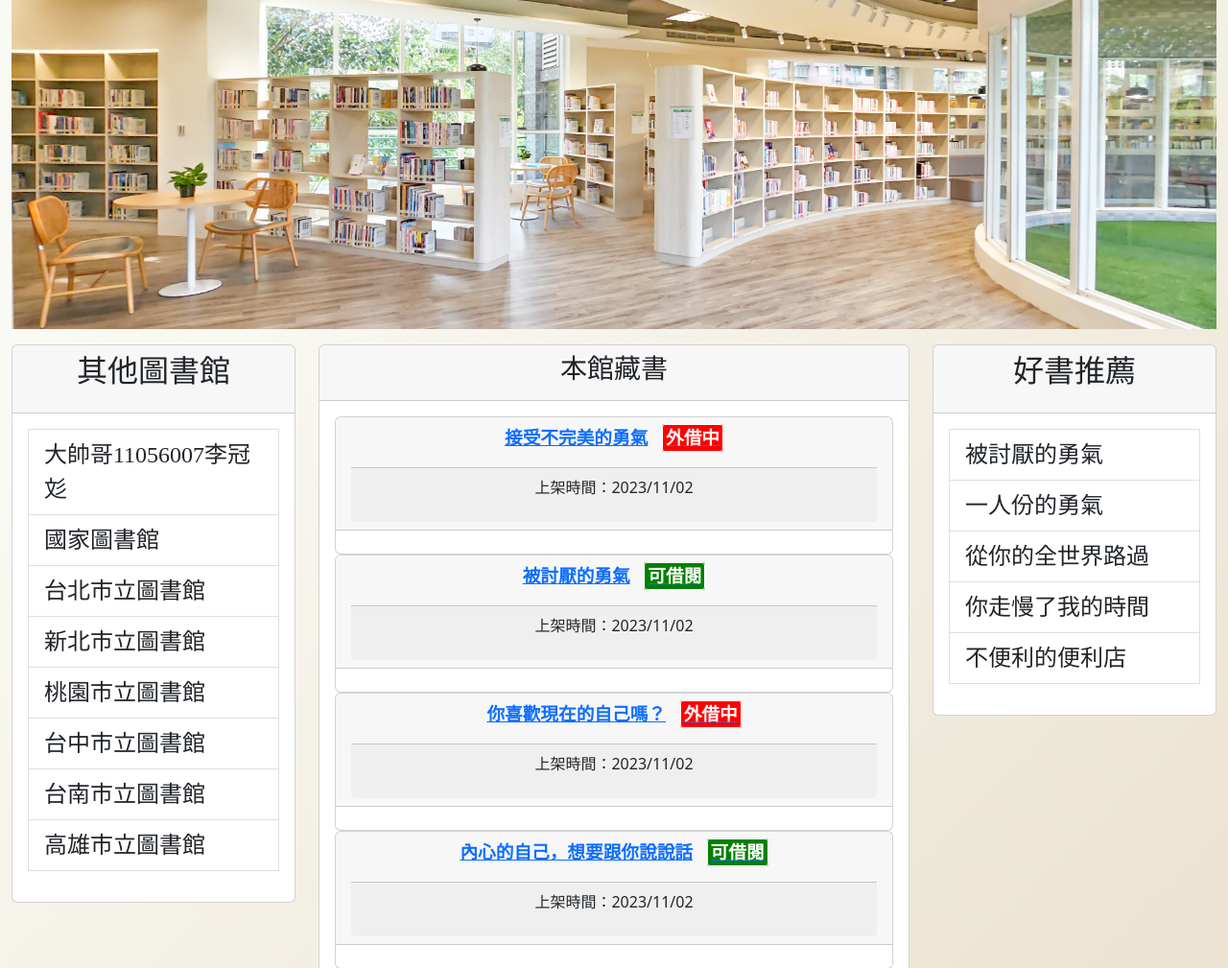
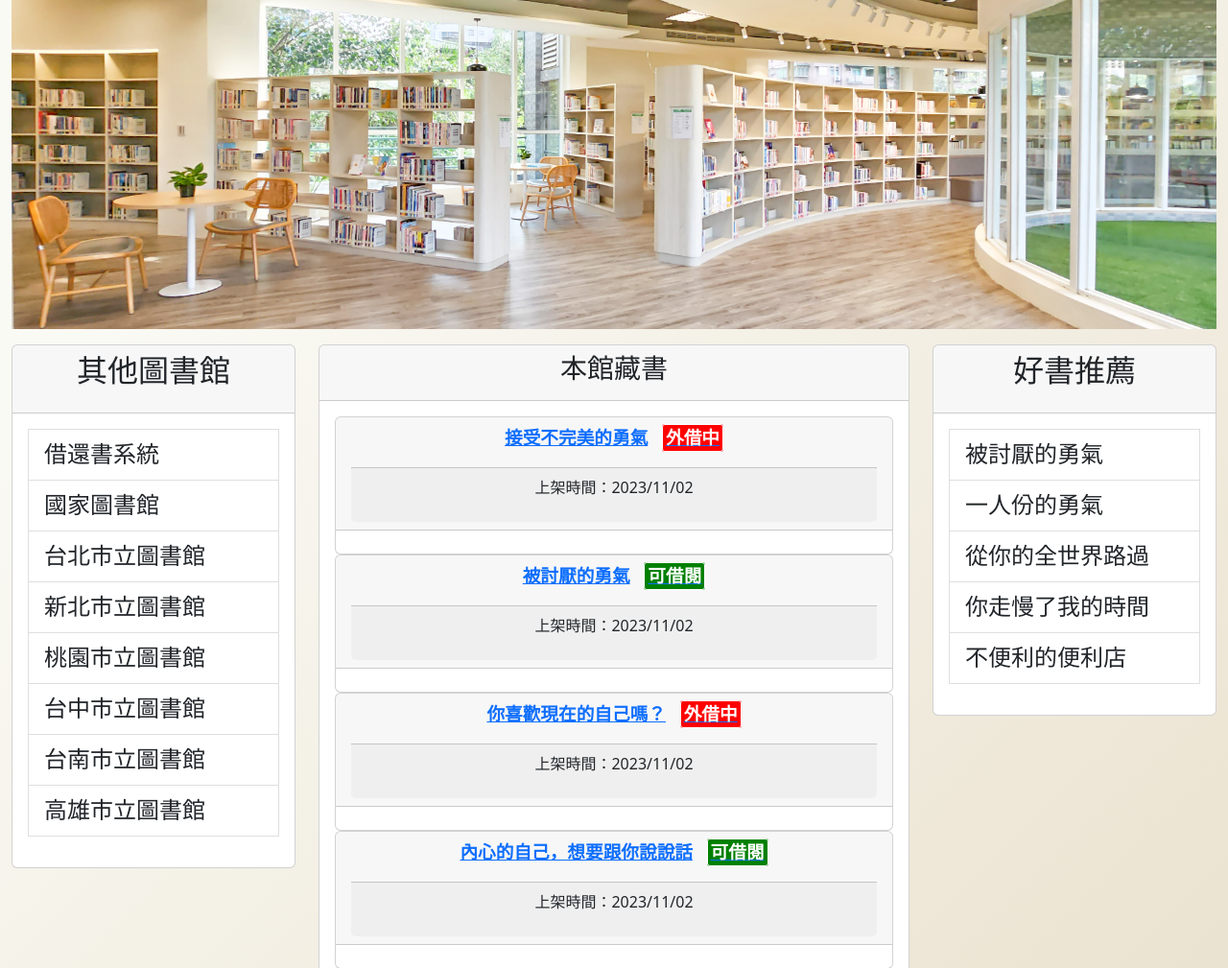
Before and after one commit to 11056030/tsai213039, a Django app: page / in a window 1280 px wide. Shown: the part 214-1223 px from the top of the page at 96% size. Run offline with Django 4.2, Linux system fonts and the light colour scheme; data comes from the database, SQL or seed files in the repository; both versions use the stored data as it was after the commit.

Commit message:
1104改字

```diff
--- a/templates/base copy.html
+++ b/templates/base copy.html
@@ -35,7 +35,7 @@
                     <div class="card-body">
                         <div class='list-group'>
                             <p style='font-family:標楷體;font-size:18pt;'>
-                                <a href='/book_list/' class='list-group-item'>大帥哥11056007李冠彣</a>
+                                <a href='/book_list/' class='list-group-item'>借還書系統</a>
                                 <a href='https://www.ncl.edu.tw/' class='list-group-item'>國家圖書館</a>
                                 <a href='https://tpml.gov.taipei/' class='list-group-item'>台北市立圖書館</a>
                                 <a href='https://www.library.ntpc.gov.tw/' class='list-group-item'>新北市立圖書館</a>
```
Also changed, not shown: db.sqlite3.
